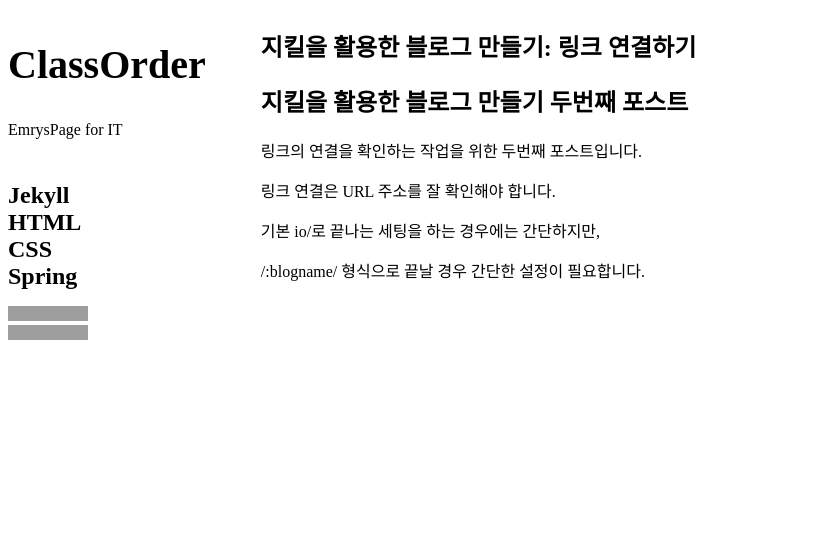
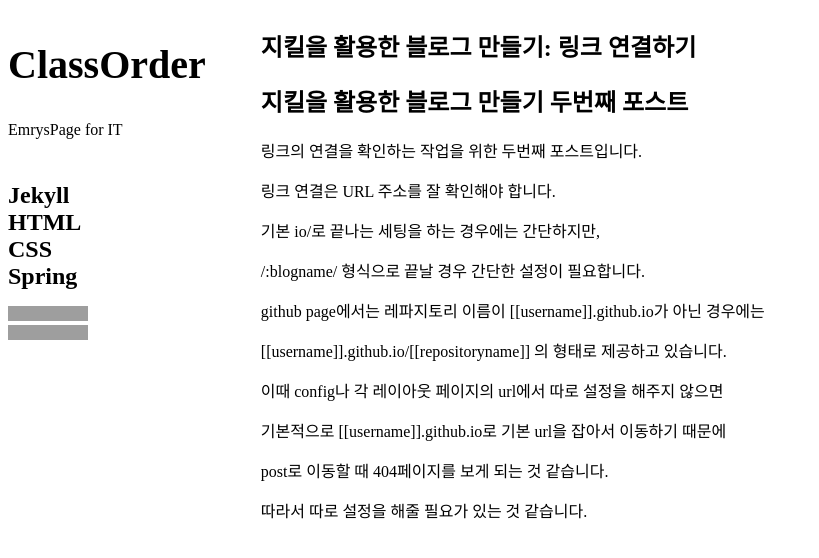
Before and after one commit to ProjectTavern/deprecated-winterguard.github.io, a Jekyll site: the page built from categories/jekyll/_posts/2017-12-14-지킬을-활용한-블로그-만들기:-링크-연결하기.md, in a window 1280 px wide. Shown: the top 558 px of the page, without its empty margins (0-819 px from the left). Built offline with Jekyll 4.4.1, drawn with Linux system fonts in a browser that asks for light colours; nearby versions of some CDN libraries; our own code applies the rules of GitHub Pages for plain Markdown files; grey boxes are pictures that could not be loaded.

Commit message:
Update 2017-12-14-지킬을-활용한-블로그-만들기:-링크-연결하기.md

```diff
--- a/categories/jekyll/_posts/2017-12-14-지킬을-활용한-블로그-만들기:-링크-연결하기.md
+++ b/categories/jekyll/_posts/2017-12-14-지킬을-활용한-블로그-만들기:-링크-연결하기.md
@@ -10,3 +10,15 @@ excerpt: "링크를 연결하기 위한 작업은 시간이 조금 걸렸습니
 기본 io/로 끝나는 세팅을 하는 경우에는 간단하지만,
 
 /:blogname/ 형식으로 끝날 경우 간단한 설정이 필요합니다.
+
+github page에서는 레파지토리 이름이 [[username]].github.io가 아닌 경우에는
+
+[[username]].github.io/[[repositoryname]] 의 형태로 제공하고 있습니다.
+
+이때 config나 각 레이아웃 페이지의 url에서 따로 설정을 해주지 않으면
+
+기본적으로 [[username]].github.io로 기본 url을 잡아서 이동하기 때문에
+
+post로 이동할 때 404페이지를 보게 되는 것 같습니다.
+
+따라서 따로 설정을 해줄 필요가 있는 것 같습니다.
```
